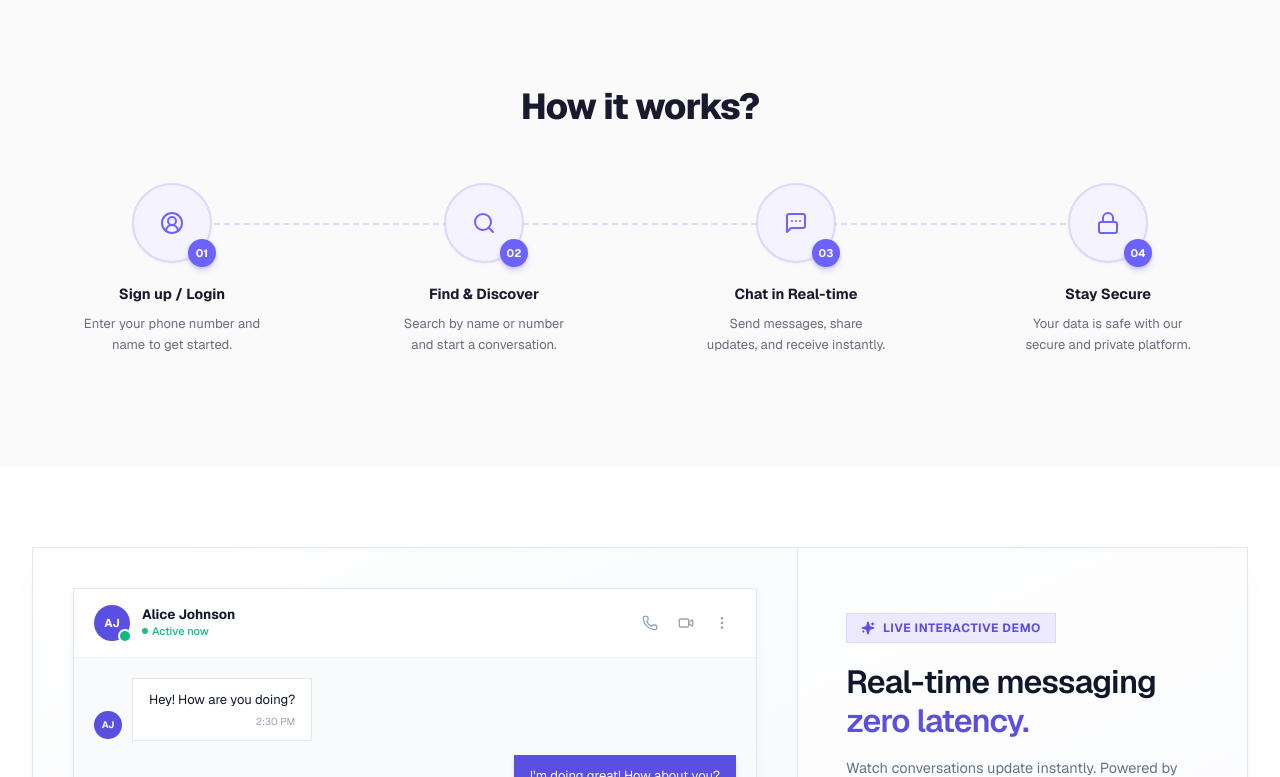
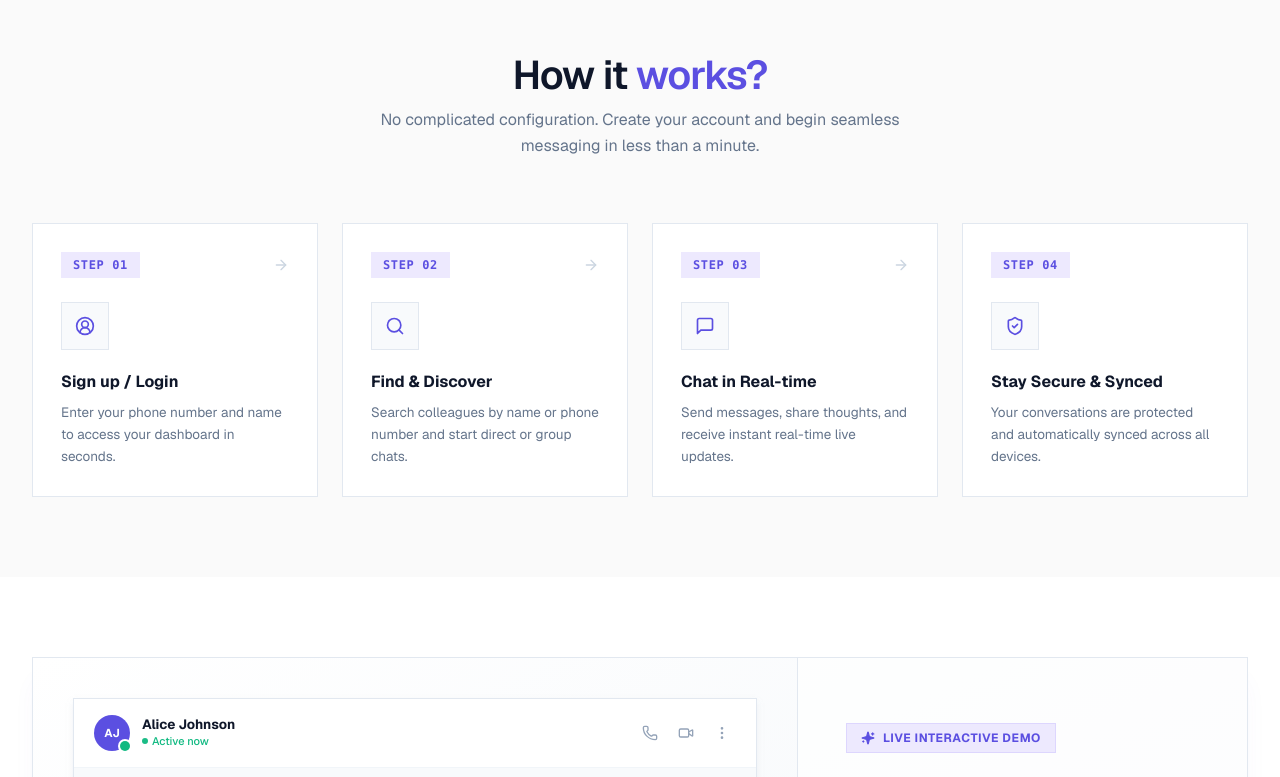
Before and after one commit to Alok4D/chat-app-frontend, a Next.js app: page / in a window 1280 px wide. Shown: the part 950-1727 px from the top of the page. Built offline with nearby package versions, Linux system fonts and the light colour scheme.

Commit message:
feat: add HowItWorks landing page component

```diff
--- a/app/(landing)/_components/HowItWorks.tsx
+++ b/app/(landing)/_components/HowItWorks.tsx
@@ -1,69 +1,98 @@
+"use client";
+
 import React from "react";
-import { UserCircle2, Search, MessageSquareMore, Lock } from "lucide-react";
+import {
+  UserCircle2,
+  Search,
+  MessageSquare,
+  ShieldCheck,
+  ArrowRight,
+  Sparkles,
+} from "lucide-react";
 
 const STEPS = [
   {
-    icon: <UserCircle2 className="w-6 h-6" />,
+    icon: <UserCircle2 className="w-5 h-5" />,
     step: "01",
     title: "Sign up / Login",
-    description: "Enter your phone number and name to get started.",
+    description: "Enter your phone number and name to access your dashboard in seconds.",
   },
   {
-    icon: <Search className="w-6 h-6" />,
+    icon: <Search className="w-5 h-5" />,
     step: "02",
     title: "Find & Discover",
-    description: "Search by name or number and start a conversation.",
+    description: "Search colleagues by name or phone number and start direct or group chats.",
   },
   {
-    icon: <MessageSquareMore className="w-6 h-6" />,
+    icon: <MessageSquare className="w-5 h-5" />,
     step: "03",
     title: "Chat in Real-time",
-    description: "Send messages, share updates, and receive instantly.",
+    description: "Send messages, share thoughts, and receive instant real-time live updates.",
   },
   {
-    icon: <Lock className="w-6 h-6" />,
+    icon: <ShieldCheck className="w-5 h-5" />,
     step: "04",
-    title: "Stay Secure",
-    description: "Your data is safe with our secure and private platform.",
+    title: "Stay Secure & Synced",
+    description: "Your conversations are protected and automatically synced across all devices.",
   },
 ];
 
 export const HowItWorks: React.FC = () => {
   return (
-    <section id="howit" className="py-20 md:py-28 bg-[#FAFAFA]">
+    <section id="howit" className="py-16 md:py-20 bg-[#FAFAFA]">
       <div className="max-w-7xl mx-auto px-4 sm:px-6 lg:px-8">
         {/* Header */}
-        <div className="text-center mb-14">
-          <h2 className="text-3xl sm:text-4xl font-extrabold text-[#1A1A2E] tracking-tight">
-            How it works?
+        <div className="text-center max-w-xl mx-auto mb-14 md:mb-16">
+          <h2 className="text-3xl sm:text-4xl lg:text-[40px] font-semibold text-[#0F172A] tracking-tight mb-3 font-sans">
+            How it <span className="text-[#5B4FE1]">works?</span>
           </h2>
+
+          <p className="text-[15px] sm:text-[16px] text-[#64748B] leading-relaxed">
+            No complicated configuration. Create your account and begin seamless messaging in less than a minute.
+          </p>
         </div>
 
-        {/* Steps */}
-        <div className="relative">
-          {/* Connector line */}
-          <div className="hidden md:block absolute top-10 left-[calc(12.5%)] right-[calc(12.5%)] h-px bg-dashed border-t-2 border-dashed border-[#DDD8FF] z-0" />
+        {/* 4 Interactive Step Cards */}
+        <div className="grid grid-cols-1 sm:grid-cols-2 lg:grid-cols-4 gap-6 relative">
+          {STEPS.map((step, idx) => (
+            <div
+              key={idx}
+              className="bg-white border border-[#E2E8F0] rounded-xs p-6 md:p-7 shadow-xs hover:shadow-xl hover:shadow-[#5B4FE1]/10 hover:border-[#5B4FE1]/40 transition-all duration-300 flex flex-col justify-between group relative hover:-translate-y-1"
+            >
+              {/* Card Top Row: Step Badge & Directional Arrow */}
+              <div className="flex items-center justify-between mb-6">
+                <span className="text-[12px] font-extrabold text-[#5B4FE1] bg-[#EDE9FE] px-3 py-1 rounded-xs tracking-wider font-mono">
+                  STEP {step.step}
+                </span>
 
-          <div className="grid grid-cols-1 sm:grid-cols-2 md:grid-cols-4 gap-8 relative z-10">
-            {STEPS.map((step, idx) => (
-              <div key={idx} className="flex flex-col items-center text-center group">
-                {/* Icon Circle */}
-                <div className="relative mb-5">
-                  <div className="w-20 h-20 rounded-full bg-[#F4F3FF] border-2 border-[#DDD8FF] flex items-center justify-center text-[#6C63FF] group-hover:bg-[#6C63FF] group-hover:text-white group-hover:border-[#6C63FF] transition-all duration-300 shadow-sm">
-                    {step.icon}
-                  </div>
-                  <span className="absolute -bottom-1 -right-1 w-7 h-7 rounded-full bg-[#6C63FF] text-white text-[11px] font-bold flex items-center justify-center shadow-md shadow-[#6C63FF]/30">
-                    {step.step}
-                  </span>
-                </div>
+                {idx < STEPS.length - 1 && (
+                  <ArrowRight className="w-4 h-4 text-[#CBD5E1] group-hover:text-[#5B4FE1] group-hover:translate-x-0.5 transition-all hidden lg:block" />
+                )}
+              </div>
 
-                <h3 className="text-[14.5px] font-bold text-[#1A1A2E] mb-2">{step.title}</h3>
-                <p className="text-[13px] text-[#6B6B80] leading-relaxed max-w-[180px]">{step.description}</p>
+              {/* Icon Container */}
+              <div className="w-12 h-12 rounded-xs bg-[#F8FAFC] border border-[#E2E8F0] flex items-center justify-center text-[#5B4FE1] group-hover:bg-[#5B4FE1] group-hover:text-white group-hover:border-[#5B4FE1] transition-all duration-300 shadow-2xs mb-5">
+                {step.icon}
               </div>
-            ))}
-          </div>
+
+              {/* Title & Description */}
+              <div>
+                <h3 className="text-[16px] font-bold text-[#0F172A] mb-2 group-hover:text-[#5B4FE1] transition-colors">
+                  {step.title}
+                </h3>
+                <p className="text-[13.5px] text-[#64748B] leading-relaxed">
+                  {step.description}
+                </p>
+              </div>
+            </div>
+          ))}
         </div>
+
+
+
       </div>
     </section>
   );
 };
+
+export default HowItWorks;
```
Also changed, not shown: 1 other file (tests, documents, lock files or other folders).
